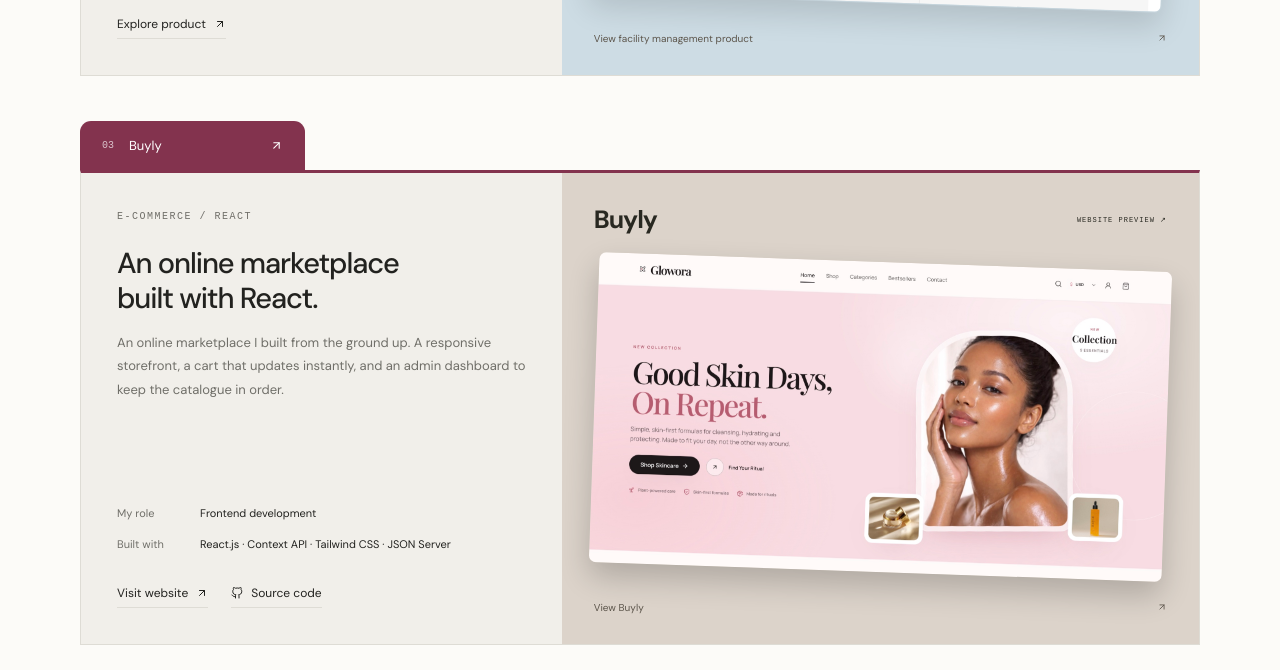
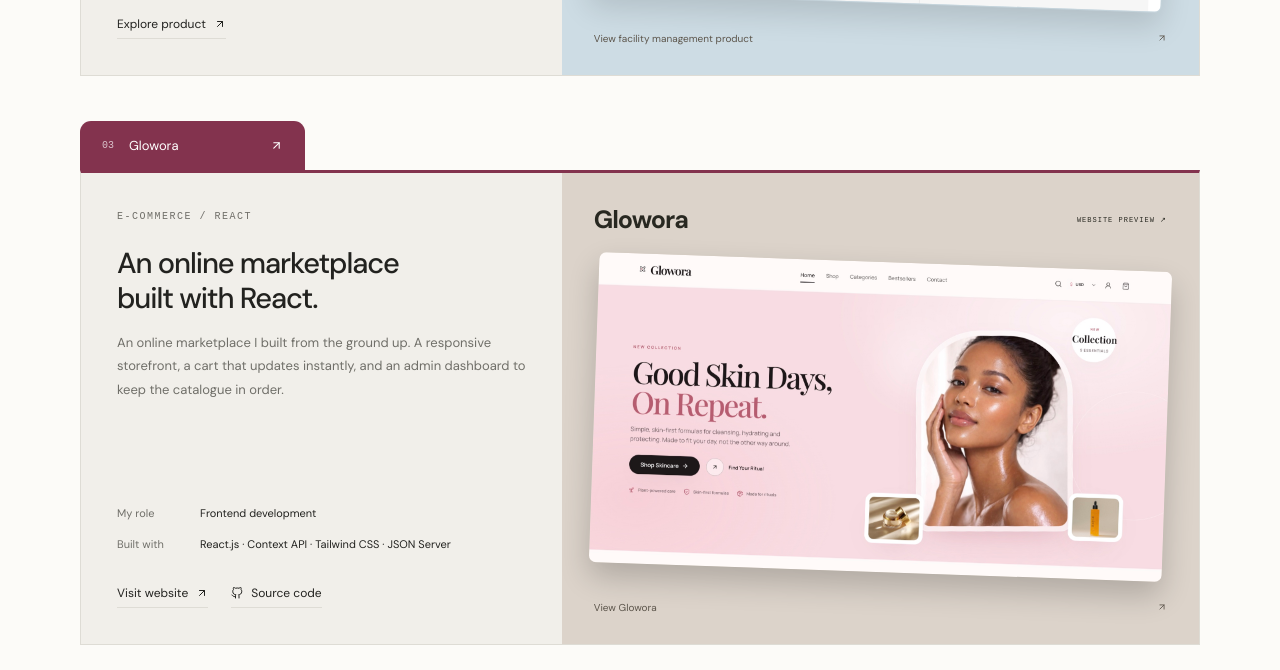
Before and after one commit to DevMoyin17/Adigun-Moyinoluwa_Portfolio, a React (Vite) app: page / in a window 1280 px wide. Shown: the part 2680-3350 px from the top of the page. Built offline with nearby package versions, Linux system fonts and the light colour scheme.

Commit message:
Rename Buyly project to Glowora

```diff
--- a/src/App.jsx
+++ b/src/App.jsx
@@ -59,10 +59,10 @@ const projects = [
   },
   {
     id: "03",
-    name: "Buyly",
+    name: "Glowora",
     screenshot: { light: "/images/buyly.jpg", dark: "/images/buyly.jpg" },
     screenshotAlt:
-      "Buyly storefront with Glowora skincare branding, a pink collection banner, and product photography",
+      "Glowora skincare storefront, a pink collection banner, and product photography",
     color: "berry",
     category: "E-COMMERCE / REACT",
     title: "An online marketplace built with React.",
@@ -450,7 +450,7 @@ function App() {
                             "ChainStats cryptocurrency market dashboard showing Bitcoin, Ethereum and BNB prices and seven-day charts"
                           }
                           width="1800"
-                          height={project.name === "Buyly" ? 975 : 903}
+                          height={project.name === "Glowora" ? 975 : 903}
                           loading="lazy"
                           decoding="async"
                         />
@@ -464,8 +464,8 @@ function App() {
                       aria-label={`Explore ${project.name}`}
                     >
                       {project.caption ||
-                        (project.name === "Buyly"
-                          ? "View Buyly"
+                        (project.name === "Glowora"
+                          ? "View Glowora"
                           : "View ChainStats")}
                       <FiArrowUpRight />
                     </a>
```
Also changed, not shown: 1 other file (tests, documents, lock files or other folders).
